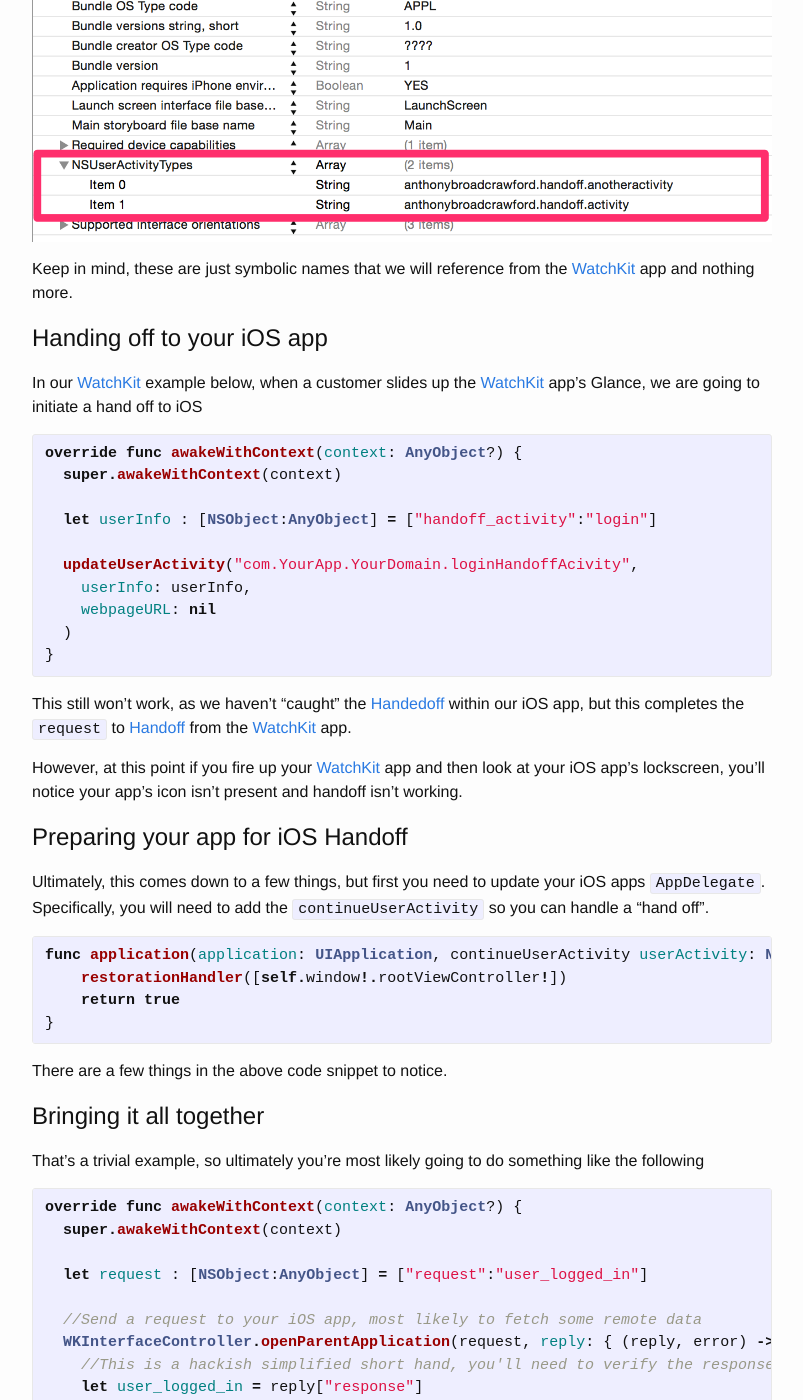
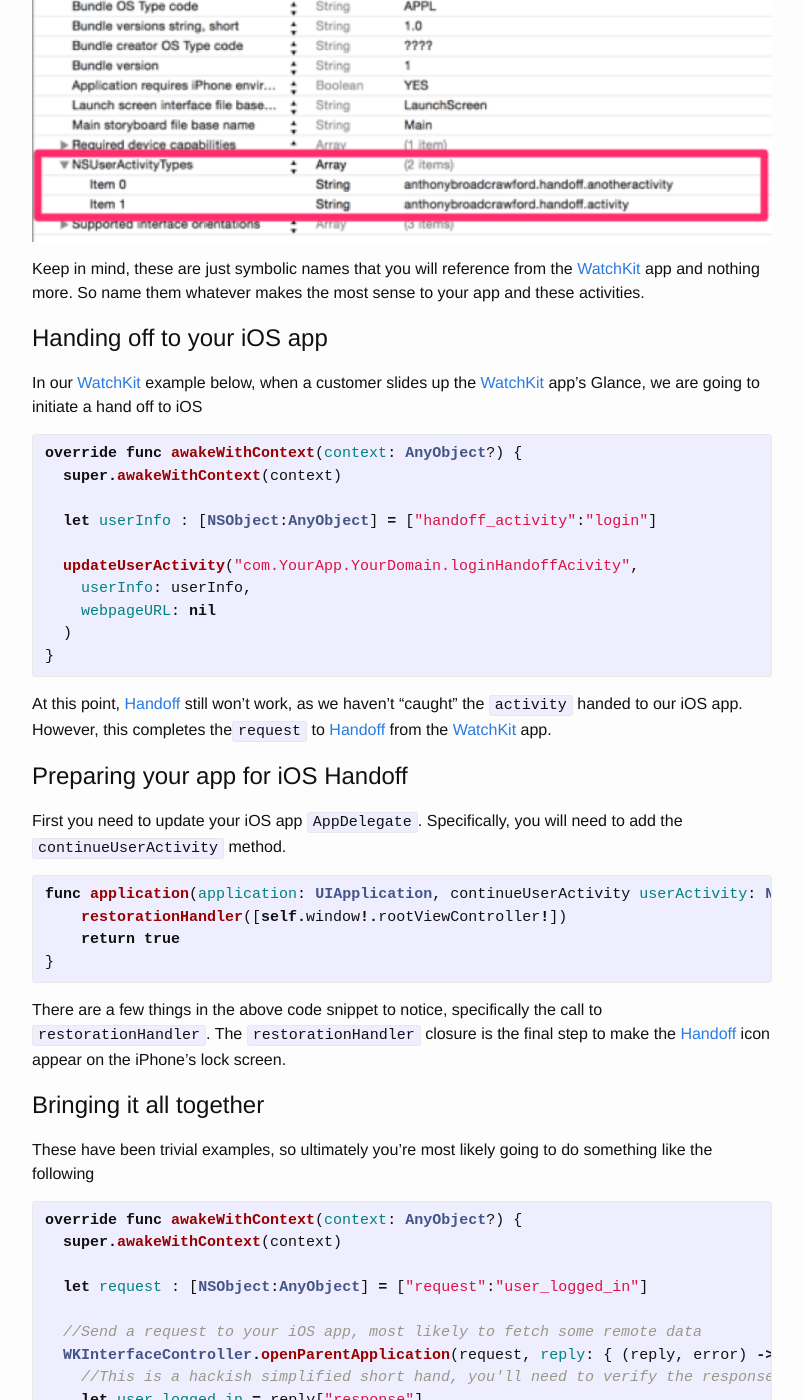
Before and after one commit to AnthonyBroadCrawford/anthonybroadcrawford.github.io, a Jekyll site: the page built from _posts/2015-08-21-Apple-Watchkit-handoff-to-ios.md, in a window 1280 px wide and 1400 px high, scrolled down 929 px. Shown: the whole window, without its empty margins (238-1041 px from the left). Built offline with Jekyll 4.4.1, drawn with Linux system fonts in a browser that asks for light colours; some of the changed text lies outside the part shown.

Commit message:
finished the handoff blog post

```diff
--- a/_posts/2015-08-21-Apple-Watchkit-handoff-to-ios.md
+++ b/_posts/2015-08-21-Apple-Watchkit-handoff-to-ios.md
@@ -1,39 +1,39 @@
 ---
 layout: post
-title:  "Debugging Apple's WatchKit iOS handoff"
+title:  "Debugging WatchKit iOS handoff"
 date:   2015-08-21 21:11:51
 categories: Electrical-Engineering Apple iOS WatchKit Swift
 ---
 
-I recently built an Apple iOS [WatchKit][WatchKit] app and part of that experience
-was improving the user experience by leveraging Apple's [Handoff][Handoff] technology.
+I recently built an Apple iOS [WatchKit][WatchKit] app and part of that was improving
+the user experience by leveraging Apple's [Handoff][Handoff] technology.
 
 As seems to be the `pattern` lately with [Apple's][Apple] [WatchKit][WatchKit] documentation, this turned
-out to take a few hours than it should have.
+out to take a few hours longer than it should have.
 
 If you are trying to enable [Apple's][Apple] [Handoff][Handoff] and it isn't working, it's most
 likely because one of the three steps below wasn't completed.
 
 # Three simple steps to handoff
-In the end, it's actually quite simple and [Handoff][Handoff] comes down to three simple steps.
+In the end, it's actually quite simple and [Handoff][Handoff] comes down to a few small changes
 
-- Declaring what activities your iOS app can have "[Handed off][Handoff]" to it
+- Declaring what activities your iOS app can have "[Handed off][Handoff]"
 - Handing off from your [WatchKit][WatchKit] app to your iOS app
-- Receiving and processing the [Handed off][Handoff] from your iOS app
+- Receiving and processing the [Handed off][Handoff] in your iOS app
 
 Although this example is from [WatchKit][WatchKit] to iOS, you could do this from iOS to OSX.
 
 # Declaring activities
 Ultimately, not just "anything" can be handed off to your iOS app.  In order to get the hand off
-icon to appear on the iOS app, your iOS app must declare which `activities` it it can handle.
+icon to appear on the iOS app, your iOS app must `declare` which `activities` it can handle.
 
 To declare activities, you add the `NSUserActivityTypes` key to your apps plist file as an array,
 and then give meaningful names to the activities your app can handle.
 
 ![NSUserActivityTypes Screenshot]({{ site.url }}/assets/images/NSUserActivityTypes-info.plist.png)
 
-Keep in mind, these are just symbolic names that we will reference from the [WatchKit][WatchKit] app
-and nothing more.
+Keep in mind, these are just symbolic names that you will reference from the [WatchKit][WatchKit] app
+and nothing more.  So name them whatever makes the most sense to your app and these activities.
 
 # Handing off to your iOS app
 
@@ -53,17 +53,12 @@
 }
 {% endhighlight %}
 
-This still won't work, as we haven't "caught" the [Handedoff][Handoff] within our iOS app, but
-this completes the `request` to [Handoff][Handoff] from the [WatchKit][WatchKit] app.
-
-
-
-However, at this point if you fire up your [WatchKit][WatchKit] app and then look
-at your iOS app's lockscreen, you'll notice your app's icon isn't present and handoff
-isn't working.
+At this point, [Handoff][Handoff] still won't work, as we haven't "caught" the
+`activity` handed to our iOS app.  However, this completes the`request` to
+[Handoff][Handoff] from the [WatchKit][WatchKit] app.
 
 # Preparing your app for iOS Handoff
-Ultimately, this comes down to a few things, but first you need to update your iOS apps `AppDelegate`.  Specifically, you will need to add the `continueUserActivity` so you can handle a "hand off".
+First you need to update your iOS app `AppDelegate`.  Specifically, you will need to add the `continueUserActivity` method.
 
 {% highlight swift %}
 func application(application: UIApplication, continueUserActivity userActivity: NSUserActivity, restorationHandler: ([AnyObject]!) -> Void) -> Bool {
@@ -72,11 +67,12 @@
 }
 {% endhighlight %}
 
-There are a few things in the above code snippet to notice.
+There are a few things in the above code snippet to notice, specifically the call to `restorationHandler`.  The `restorationHandler` closure is the final step to make the [Handoff][Handoff] icon appear
+on the iPhone's lock screen.
 
 # Bringing it all together
 
-That's a trivial example, so ultimately you're most likely going to do something like
+These have been trivial examples, so ultimately you're most likely going to do something like
 the following
 
 {% highlight swift %}
@@ -98,16 +94,14 @@
         userInfo: userInfo,
         webpageURL: nil
       )
+
+      //inform the user on your Glance UI that they need to log
+      some_func_to_display_the_login_ui_vs_the_normal_ui()
     }
   })
 }
 {% endhighlight %}
 
-
-
-
-
-
 [Apple]:      http://developer.apple.com
 [WatchKit]:   http://developer.apple.com/watchkit/
 [Fooda]:      http://www.fooda.com
```
Also changed, not shown: assets/images/NSUserActivityTypes-Info.plist.png, 6 other files.
